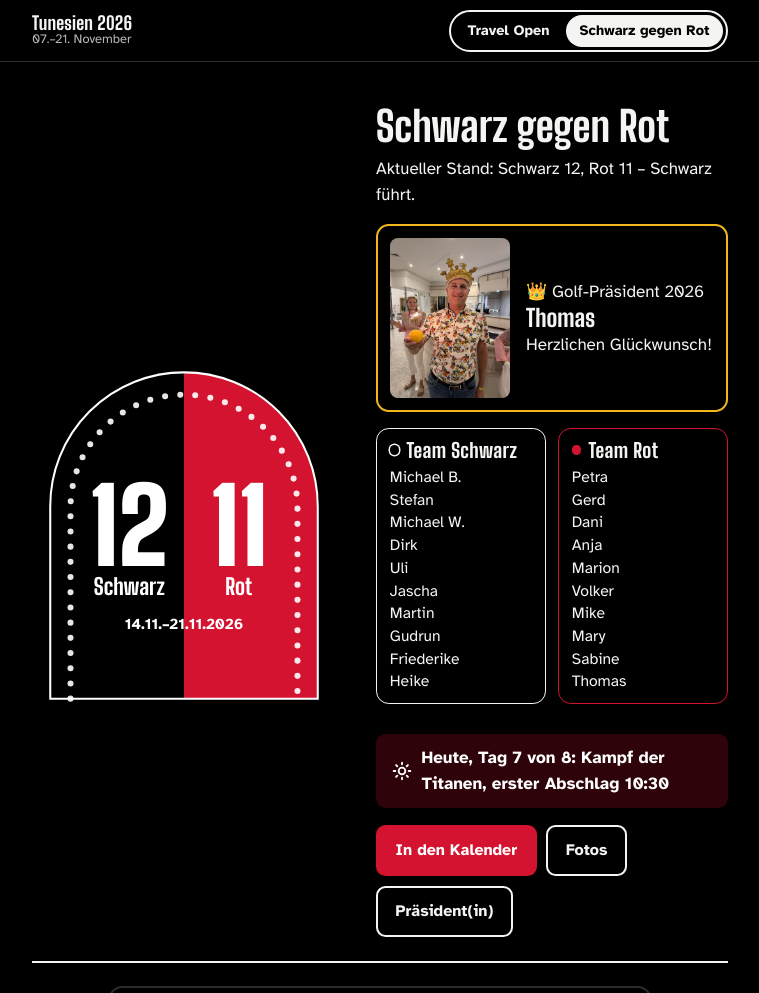
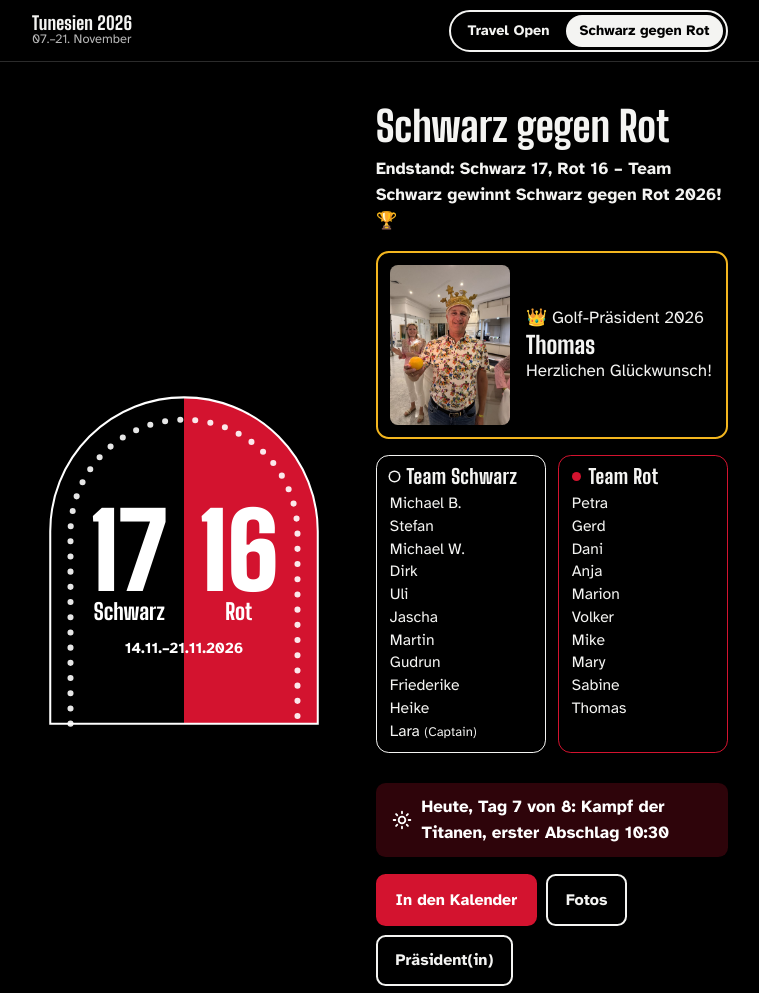
Before and after one commit to Marinek/travel-open-rs, a plain HTML site: page index.html in a window 1280 px wide. Shown: the top 993 px of the page, without its empty margins (260-1019 px from the left). Drawn offline with Linux system fonts and the light colour scheme.

Commit message:
Finale 20.11.: Einzel-Ergebnisse (5:5), Endstand Schwarz 17 : 16 Rot; Lara als Captain von Schwarz
Co-Authored-By: Claude Opus 5.5 <noreply@anthropic.com>
Claude-Session: https://claude.ai/code/session_01Mba99qkB8LugJG2DSCRSJE

```diff
--- a/daten.js
+++ b/daten.js
@@ -243,9 +243,11 @@ const REISE = {
       untertitel: "Zwei Teams, fünf Spieltage – und am Ende eine Golf-Präsidentin oder ein Golf-Präsident.",
       // Wer spielt für welches Team? Paare in den Flights werden danach eingefärbt.
       kader: {
-        schwarz: ["Michael B.", "Stefan", "Michael W.", "Dirk", "Uli", "Jascha", "Martin", "Gudrun", "Friederike", "Heike"],
+        schwarz: ["Michael B.", "Stefan", "Michael W.", "Dirk", "Uli", "Jascha", "Martin", "Gudrun", "Friederike", "Heike", "Lara"],
         rot: ["Petra", "Gerd", "Dani", "Anja", "Marion", "Volker", "Mike", "Mary", "Sabine", "Thomas"]
       },
+      // Captains spielen mit, zählen aber nicht in der Präsidentschafts-Wertung.
+      kapitaen: { schwarz: "Lara" },
       tage: [
         {
           datum: "2026-11-14",
@@ -456,7 +458,8 @@ const REISE = {
               ["Mike", "Lara"],
               ["Marion", "Michael W."],
               ["Dani", "Martin"]
-            ]
+            ],
+            duell: ["schwarz", "rot", "rot", "rot", "schwarz", "rot", "schwarz", "schwarz", "rot", "schwarz"]
           },
           // Tagespunkte = Endstand laut Plakat minus Stand nach dem 19.11.
           // Jascha, Uli und Sabine ohne neuen Endstand auf dem Plakat: 0.
--- a/index.html
+++ b/index.html
@@ -308,12 +308,17 @@ details.formen dd{margin:0;color:var(--muted)}
         <div><b>${s1}</b><span>Schwarz</span></div><div><b>${s2}</b><span>Rot</span></div>
         <p>${kurz(w.von)}–${kurz(w.bis)}2026</p></div>`;
       const ersterSpieltag = w.tage.find(t => t.art === "golf");
-      const stand = st
+      // Nach dem Finale (alle Spiele eingetragen) steht der Endstand da
+      const fin = w.tage.find(t => t.finale), fa = fin && fin.abschlag;
+      const vorbei = st && fa && fa.duell && fa.teams && fa.duell.filter(Boolean).length === fa.teams.length;
+      const stand = vorbei
+        ? `<p><strong>Endstand: Schwarz ${st.schwarz}, Rot ${st.rot} – ${st.schwarz === st.rot ? "unentschieden!" : `Team ${st.schwarz > st.rot ? "Schwarz" : "Rot"} gewinnt Schwarz gegen Rot 2026! 🏆`}</strong></p>`
+        : st
         ? `<p>Aktueller Stand: Schwarz ${st.schwarz}, Rot ${st.rot} – ${standText(st)}.</p>`
         : `<p>Fünf Spieltage auf GC Oliver, GC Foret und GC Jasmin. Der erste Punkt fällt am ${wtLang(ersterSpieltag.datum)}, ${kurz(ersterSpieltag.datum)}, beim Finale am Freitag wird die Golf-Präsidentin oder der Golf-Präsident gekürt.</p>`;
       const k = w.kader;
       const kader = k ? `<div class="kader">${[["schwarz","Schwarz"],["rot","Rot"]].map(([f, n]) =>
-        `<div class="k-${f}"><h3 class="team-${f}">${PUNKT(f)}Team ${n}</h3><ul>${k[f].map(x => `<li>${esc(x)}</li>`).join("")}</ul></div>`).join("")}</div>` : "";
+        `<div class="k-${f}"><h3 class="team-${f}">${PUNKT(f)}Team ${n}</h3><ul>${k[f].map(x => `<li>${esc(x)}${(w.kapitaen || {})[f] === x ? " <small>(Captain)</small>" : ""}</li>`).join("")}</ul></div>`).join("")}</div>` : "";
       const P = R.praesident;
       const praesident = P && P.name ? `<figure class="praesident">${P.foto ? `<img src="${esc(P.foto)}" alt="${esc(P.name)} mit Krone – Golf-Präsident 2026">` : ""}
         <figcaption><p>👑 Golf-Präsident 2026</p><strong>${esc(P.name)}</strong><p>Herzlichen Glückwunsch!</p></figcaption></figure>` : "";
@@ -371,6 +376,7 @@ details.formen dd{margin:0;color:var(--muted)}
     const alle = new Set();
     w.tage.forEach(t => (t.abschlag && t.abschlag.teams || []).flat().flatMap(spielerVon).forEach(n => alle.add(n)));
     if (praes) Object.values(w.kader).flat().forEach(n => alle.add(n));
+    if (praes) Object.values(w.kapitaen || {}).forEach(n => alle.delete(n));
     const stand = {}; alle.forEach(n => stand[n] = 0);
     let vorher = null;
     gewertet.forEach((x, i) => {
```
Also changed, not shown: 2 other files.
